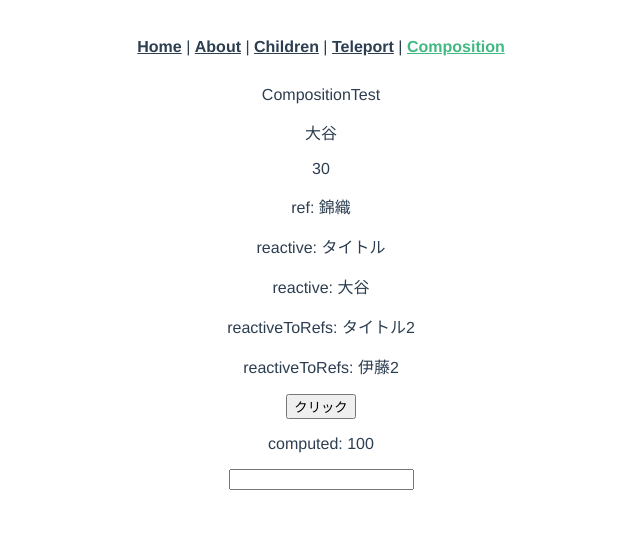
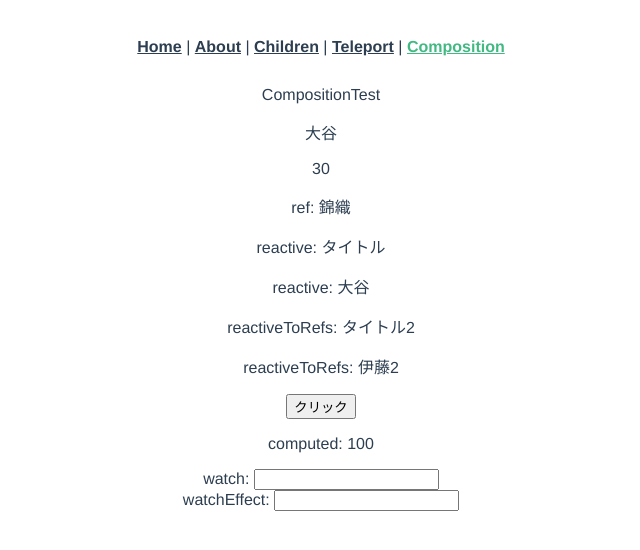
Before and after one commit to piyokintv/learning-vuejs, a Vue app in the folder section10/vue3-test/: page /composition-test in a window 1280 px wide. Shown: the top 550 px of the page, without its empty margins (319-959 px from the left). Built offline with nearby package versions, Linux system fonts and the light colour scheme.

Commit message:
watchEffect()

```diff
--- a/section10/vue3-test/src/views/CompositionTest.vue
+++ b/section10/vue3-test/src/views/CompositionTest.vue
@@ -10,12 +10,13 @@
     <p>reactiveToRefs: {{ authorRef[1] }}</p>
     <button @click="btnClick">クリック</button>
     <p>computed: {{ totalPrice }}</p>
-    <div><input v-model="search"></div>
+    <div>watch: <input v-model="search"></div>
+    <div>watchEffect: <input v-model="searchEffect"></div>
   </div>
 </template>
 
 <script>
-import { ref, reactive, toRefs, computed, watch } from 'vue';
+import { ref, reactive, toRefs, computed, watch, watchEffect } from 'vue';
 
 export default {
   setup() {
@@ -56,6 +57,11 @@
       console.log(`prev: ${prevValue}`)
     })
 
+    const searchEffect = ref('');
+    watchEffect(() => {
+      console.log(`watchEffect: ${searchEffect.value}`);
+    });
+
     console.log('setup');
     console.log(this);
     console.log(nameRef);
@@ -71,6 +77,7 @@
       item,
       totalPrice,
       search,
+      searchEffect,
     }
   },
   data() {
```
